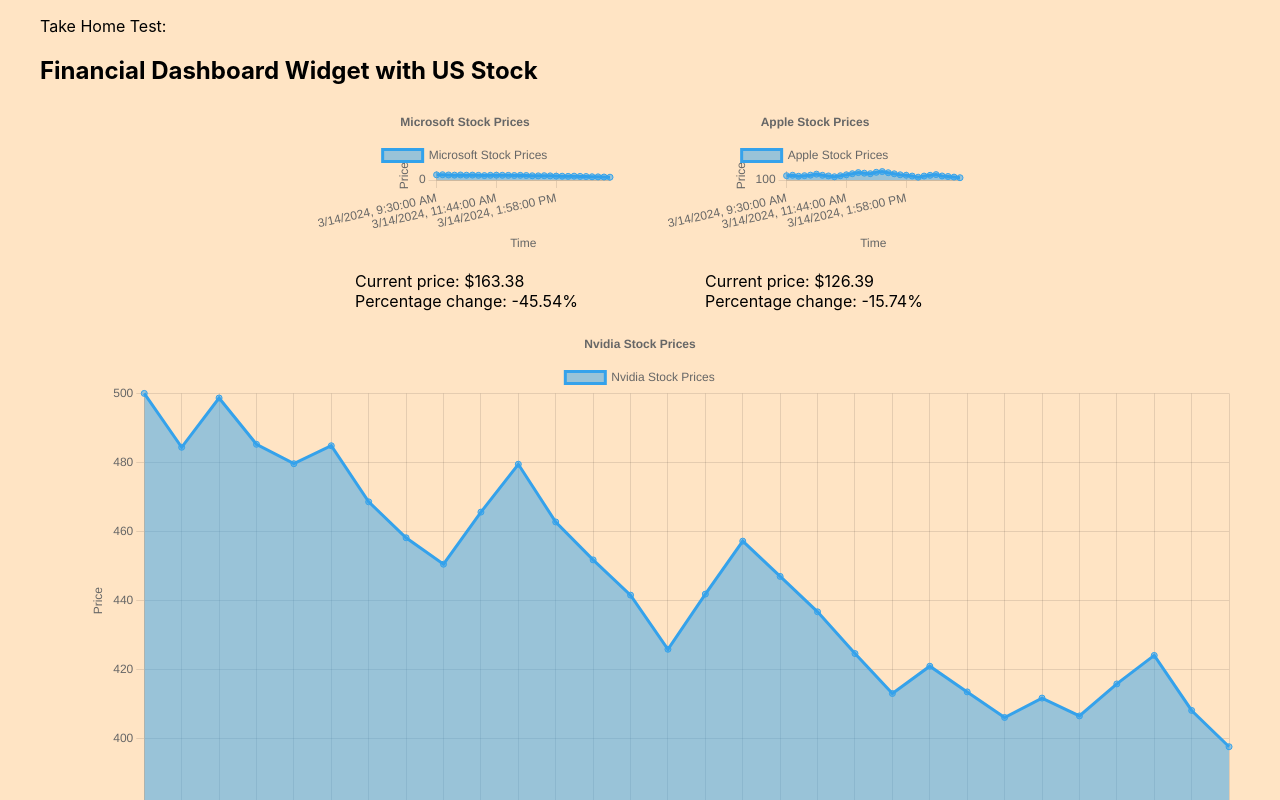
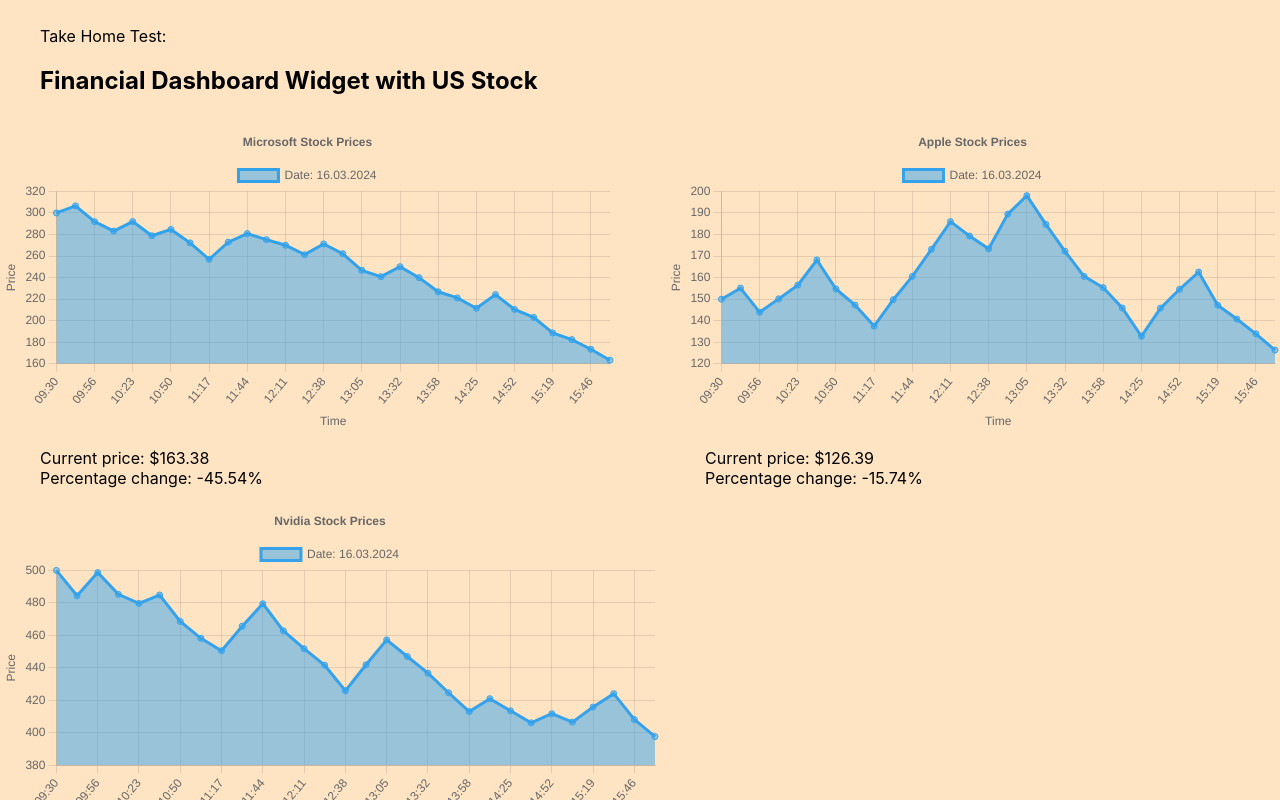
Before and after one commit to MaksymChukhrai/Dashboard-Widget, a React (Create React App) app: page / in a window 1280 px wide. Shown: the top 800 px of the page. Built offline with nearby package versions, Linux system fonts and the light colour scheme.

Commit message:
adaptive styles

```diff
--- a/src/App.js
+++ b/src/App.js
@@ -1,8 +1,8 @@
 //src\App.js
 
-import MicrosoftGraph from './components/MicrosoftGraph';
-import AppleGraph from './components/AppleGraph';
-import NvidiaGraph from './components/NvidiaGraph';
+import MicrosoftGraph from "./components/MicrosoftGraph";
+import AppleGraph from "./components/AppleGraph";
+import NvidiaGraph from "./components/NvidiaGraph";
 
 function App() {
   return (
@@ -12,17 +12,21 @@
         <h2>Financial Dashboard Widget with US Stock </h2>
       </header>
       <main>
-        <div className='graphics-container'>
-          <div className='wrapper-container'>
+        <div className="graphics-container">
+          <div className="wrapper-container">
+            <div className="scroll-container">
               <MicrosoftGraph />
+            </div>
+            <div className="scroll-container">
               <AppleGraph />
             </div>
+          </div>
+          <div className="scroll-container">
             <NvidiaGraph />
           </div>
+        </div>
       </main>
-      <footer>
-        {/* Код для подвала, если нужен */}
-      </footer>
+      <footer>{/* Код для подвала, если нужен */}</footer>
     </div>
   );
 }
--- a/src/components/AppleGraph.jsx
+++ b/src/components/AppleGraph.jsx
@@ -28,15 +28,22 @@
 
 const AppleGraph= ()=> {
 // Формирование массива меток для оси X (время)
-const labels = stockData.Apple.times.map((time) => new Date(time * 1000).toLocaleString());
+const labels = stockData.Apple.times.map((time) => {
+  const date = new Date(time * 1000);
+  const hours = date.getHours().toString().padStart(2, '0'); // Добавляем ведущий ноль, если число меньше 10
+  const minutes = date.getMinutes().toString().padStart(2, '0'); // Добавляем ведущий ноль, если число минут меньше 10
+  return `${hours}:${minutes}`;
+});
 
+const currentDate = new Date();
+const formattedDate = `${currentDate.getDate().toString().padStart(2, '0')}.${(currentDate.getMonth() + 1).toString().padStart(2, '0')}.${currentDate.getFullYear()}`;
 
   const data = {
     labels,
     datasets: [
       {
         fill: true,
-        label: 'Apple Stock Prices',
+        label: `Date: ${formattedDate}`,
         data: stockData.Apple.prices,
         borderColor: 'rgb(53, 162, 235)',
         backgroundColor: 'rgba(53, 162, 235, 0.5)',
@@ -61,14 +68,6 @@
           display: true,
           text: 'Time',
         },
-        time: {
-          unit: 'day', // Задаем единицу времени (день, месяц и т.д.)
-          tooltipFormat: 'DD MMM YYYY', // Формат подсказки при наведении на точку графика
-          displayFormats: {
-            day: 'DD MMM', // Формат отображения для единицы времени "день"
-          },
-        },
-
       },
       y: {
         title: {
--- a/src/components/MicrosoftGraph.jsx
+++ b/src/components/MicrosoftGraph.jsx
@@ -31,7 +31,16 @@
 
 const MicrosoftGraph= ()=> {
 // Формирование массива меток для оси X (время)
-const labels = stockData.Microsoft.times.map((time) => new Date(time * 1000).toLocaleString());
+const labels = stockData.Apple.times.map((time) => {
+  const date = new Date(time * 1000);
+  const hours = date.getHours().toString().padStart(2, '0'); // Добавляем ведущий ноль, если число меньше 10
+  const minutes = date.getMinutes().toString().padStart(2, '0'); // Добавляем ведущий ноль, если число минут меньше 10
+  return `${hours}:${minutes}`;
+});
+const currentDate = new Date();
+const formattedDate = `${currentDate.getDate().toString().padStart(2, '0')}.${(currentDate.getMonth() + 1).toString().padStart(2, '0')}.${currentDate.getFullYear()}`;
+
+
 
 
   const data = {
@@ -39,7 +48,7 @@
     datasets: [
       {
         fill: true,
-        label: 'Microsoft Stock Prices',
+        label: `Date: ${formattedDate}`,
         data: stockData.Microsoft.prices,
         borderColor: 'rgb(50, 162, 235)',
         backgroundColor: 'rgba(53, 162, 235, 0.5)',
--- a/src/components/NvidiaGraph.jsx
+++ b/src/components/NvidiaGraph.jsx
@@ -29,15 +29,21 @@
 
 const NvidiaGraph= ()=> {
 // Формирование массива меток для оси X (время)
-const labels = stockData.Nvidia.times.map((time) => new Date(time * 1000).toLocaleString());
-
+const labels = stockData.Apple.times.map((time) => {
+  const date = new Date(time * 1000);
+  const hours = date.getHours().toString().padStart(2, '0'); // Добавляем ведущий ноль, если число меньше 10
+  const minutes = date.getMinutes().toString().padStart(2, '0'); // Добавляем ведущий ноль, если число минут меньше 10
+  return `${hours}:${minutes}`;
+});
+const currentDate = new Date();
+const formattedDate = `${currentDate.getDate().toString().padStart(2, '0')}.${(currentDate.getMonth() + 1).toString().padStart(2, '0')}.${currentDate.getFullYear()}`;
 
   const data = {
     labels,
     datasets: [
       {
         fill: true,
-        label: 'Nvidia Stock Prices',
+        label: `Date: ${formattedDate}`,
         data: stockData.Nvidia.prices,
         borderColor: 'rgb(53, 162, 235)',
         backgroundColor: 'rgba(53, 162, 235, 0.5)',
@@ -53,7 +59,7 @@
       },
       title: {
         display: true,
-        text: 'Nvidia Stock Prices',
+        text: `Nvidia Stock Prices`,
       },
     },
     scales: {
--- a/src/css/index.css
+++ b/src/css/index.css
@@ -21,13 +21,23 @@
   text-decoration: none;
   list-style: none;
 }
+header{
+padding:10px;
+  margin: 0 auto;
+  }
+
 .graphics-container{
   display:flex;
   flex-direction: column;
 }
 /* .graf-container{
-  max-width:300px;
-  height:200px ;
-  border: 1px solid #ccc;
-  padding: 10px;
+  width: 100%;
+  overflow-x: auto;
 } */
+@media screen and (max-width: 1200px){
+.scroll-container {
+  width: 100%;
+  overflow-x: auto;
+}
+
+}
--- a/src/css/pc-styles.css
+++ b/src/css/pc-styles.css
@@ -4,7 +4,7 @@
 margin: 0 auto;
 }
 .graphics-container{
-    max-width: 1200px;
+    max-width: 1400px;
     margin: 0 auto;
   }
       .wrapper-container{
@@ -13,7 +13,9 @@
         justify-content: center;
         gap: 50px;
       }
-
+.scroll-container{
+    width: 660px;
+}
 
 
 
```
Lines whose indentation alone changed are shown as unchanged.
